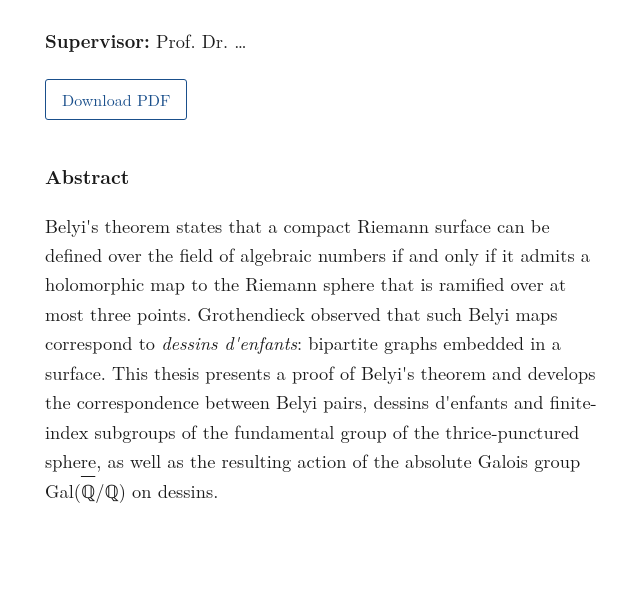
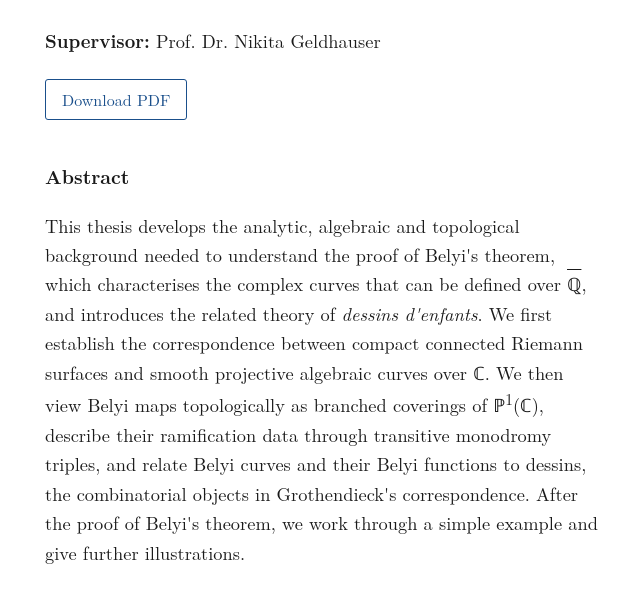
Before and after one commit to mewtiple/math, a plain HTML site: page bachelor-thesis/index.html in a window 1280 px wide. Shown: the part 204-806 px from the top of the page, without its empty margins (315-955 px from the left). Drawn offline with Linux system fonts and the light colour scheme; a web font is replaced by a local one.

Commit message:
changes again

```diff
--- a/bachelor-thesis/index.html
+++ b/bachelor-thesis/index.html
@@ -13,23 +13,24 @@
     <p class="untertitel klein">Bachelor's thesis · LMU Munich · 2026</p>
 
     <!-- Fill in your supervisor's name, or delete this line -->
-    <p class="meta"><strong>Supervisor:</strong> Prof. Dr. …</p>
+    <p class="meta"><strong>Supervisor:</strong> Prof. Dr. Nikita Geldhauser</p>
 
     <p><a class="knopf" href="thesis.pdf">Download PDF</a></p>
 
     <h2>Abstract</h2>
-    <!-- Draft: please check and replace with your own abstract -->
     <p>
-      Belyi's theorem states that a compact Riemann surface can be defined over
-      the field of algebraic numbers if and only if it admits a holomorphic map
-      to the Riemann sphere that is ramified over at most three points.
-      Grothendieck observed that such Belyi maps correspond to
-      <em>dessins d'enfants</em>: bipartite graphs embedded in a surface.
-      This thesis presents a proof of Belyi's theorem and develops the
-      correspondence between Belyi pairs, dessins d'enfants and finite-index
-      subgroups of the fundamental group of the thrice-punctured sphere, as
-      well as the resulting action of the absolute Galois group
-      Gal(<span style="text-decoration: overline;">ℚ</span>/ℚ) on dessins.
+      This thesis develops the analytic, algebraic and topological background
+      needed to understand the proof of Belyi's theorem, which characterises
+      the complex curves that can be defined over <span style="text-decoration: overline;">ℚ</span>, and introduces the
+      related theory of <em>dessins d'enfants</em>.
+      We first establish the correspondence between compact connected Riemann
+      surfaces and smooth projective algebraic curves over ℂ. We then view
+      Belyi maps topologically as branched coverings of ℙ<sup>1</sup>(ℂ),
+      describe their ramification data through transitive monodromy triples,
+      and relate Belyi curves and their Belyi functions to dessins, the
+      combinatorial objects in Grothendieck's correspondence.
+      After the proof of Belyi's theorem, we work through a simple example
+      and give further illustrations.
     </p>
 
   </main>
```
